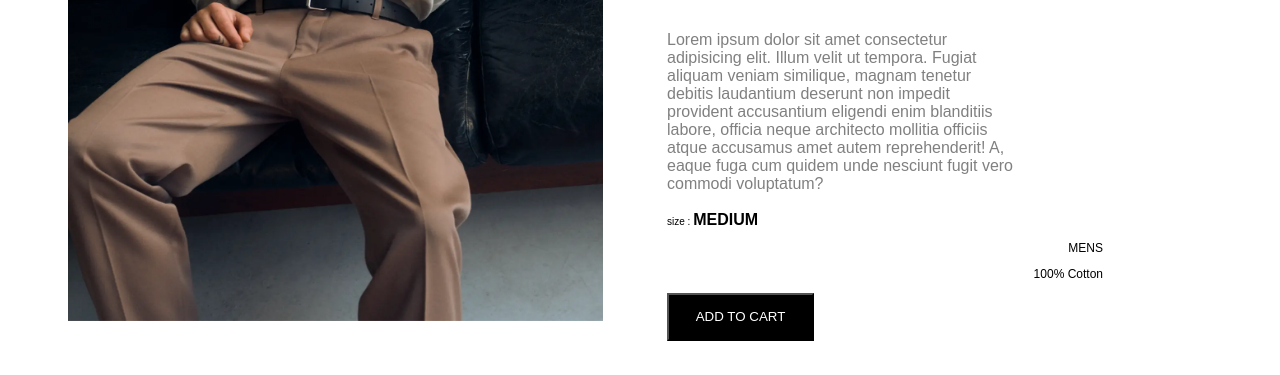
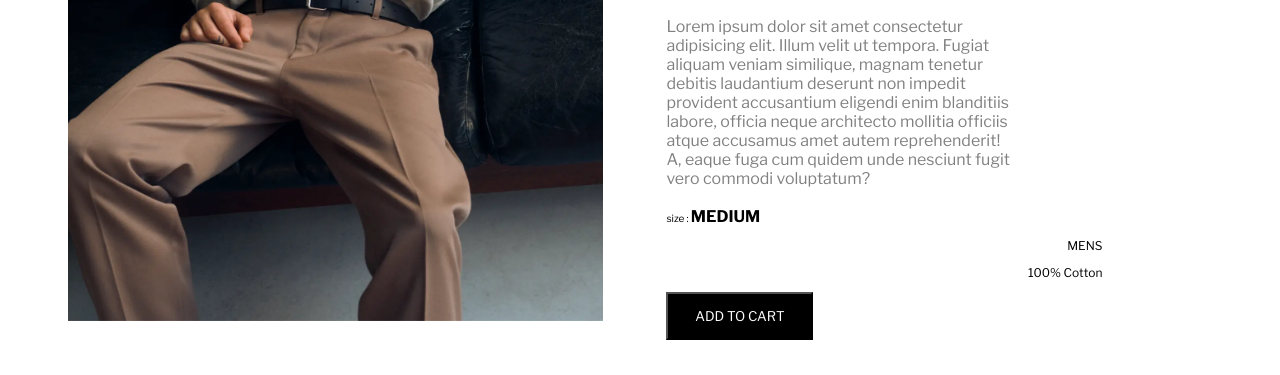
Before and after one commit to nchlsw/frontEnd, a plain HTML site: page exercise.html in a window 1280 px wide. Shown: the part 425-800 px from the top of the page. Drawn offline with nearby package versions, Linux system fonts and the light colour scheme.

Commit message:
remove css from html

```diff
--- a/exercise.css
+++ b/exercise.css
@@ -2,6 +2,7 @@
   width: 216px;
   height: 51.54px;
   margin-left: 220px;
+  text-align: right;
 }
 
 .card {
@@ -33,7 +34,6 @@
 .display {
   display: inline-block;
   margin-left: 60px;
-  font-family: Arial, Helvetica, sans-serif;
 }
 
 .text-title {
@@ -43,3 +43,25 @@
   display: inline-block;
   height: 91px;
 }
+
+* {
+  font-family: "Libre Franklin";
+}
+
+.image-box img {
+  width: 535px;
+  height: 738px;
+}
+
+.material {
+  margin-left: 300px;
+  font-size: 12px;
+  text-align: right;
+}
+
+.small-font {
+  font-size: 10px;
+}
+.font-bold {
+  font-weight: bold;
+}
--- a/exercise.html
+++ b/exercise.html
@@ -5,16 +5,16 @@
     <meta http-equiv="X-UA-Compatible" content="IE=edge" />
     <meta name="viewport" content="width=device-width, initial-scale=1.0" />
     <link rel="stylesheet" href="exercise.css" />
-    <link href="https://fonts.googleapis.com/css2?family=Libre+Franklin:ital,wght@0,100;0,200;0,300;0,400;0,500;0,600;0,700;0,800;0,900;1,100;1,200;1,300;1,400;1,500;1,600;1,700;1,800;1,900&display=swap" rel="stylesheet">
+    <link href="https://fonts.googleapis.com/css2?family=Libre+Franklin:ital,wght@0,100;0,200;0,300;0,400;0,500;0,600;0,700;0,800;0,900;1,100;1,200;1,300;1,400;1,500;1,600;1,700;1,800;1,900&display=swap" rel="stylesheet" />
     <title>Document</title>
   </head>
   <body>
-    <div class="display">
-      <img src="exercise.jpeg" width="535" height="738" />
+    <div class="display image-box">
+      <img src="exercise.jpeg"/>
     </div>
     <div class="display">
       <div class="right">
-        <p style="text-align:right">Go back</p>
+        <p>Go back</p>
       </div>
       <div class="text-title">
         <p>Color</p>
@@ -35,10 +35,10 @@
         </span>
       </div>
       <br />
-      <div><span style="font-size: 10px;">size : </span><span style="font-weight: bold;">MEDIUM</span></div>
-      <div style="margin-left:300px; font-size: 12px;">
-        <p style="text-align:right">MENS</p>
-        <p style="text-align:right">100% Cotton</p>
+      <div><span class="small-font">size : </span><span class="font-bold">MEDIUM</span></div>
+      <div class="material">
+        <p>MENS</p>
+        <p>100% Cotton</p>
       </div>
       <input class = "add-cart"type="button" value="ADD TO CART">
       </div>
```
